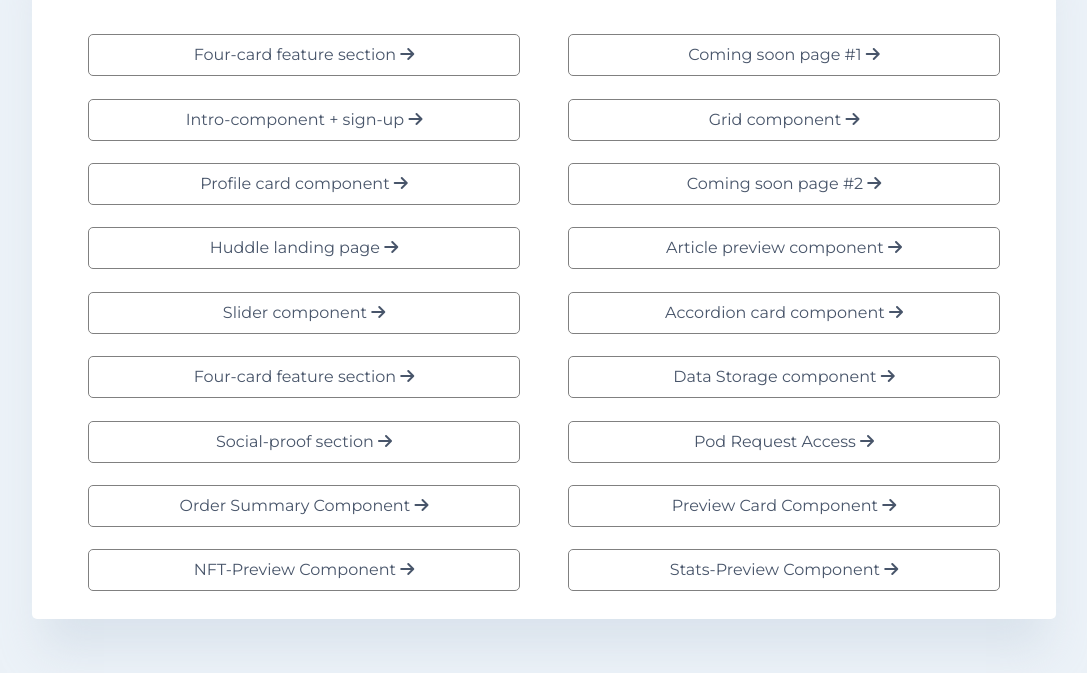
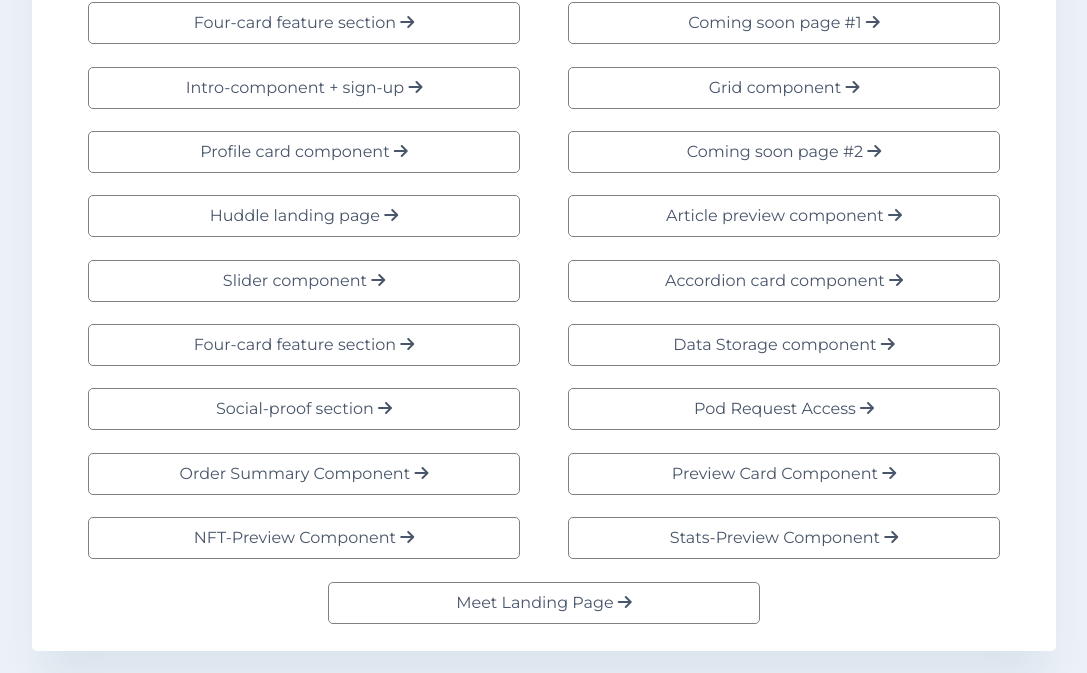
Before and after one commit to ArtemPonomarenko/FrontEndMentor, a plain HTML site: page index.html in a window 1280 px wide. Shown: the part 127-800 px from the top of the page, without its empty margins (96-1183 px from the left). Drawn offline with nearby package versions, Linux system fonts and the light colour scheme.

Commit message:
add meet landing page

```diff
--- a/index.html
+++ b/index.html
@@ -73,6 +73,10 @@
             href="./newbie/stats-preview/index.html">Stats-Preview Component <i
               class="fas fa-arrow-right hvr-icon"></i></a>
         </div>
+        <div class="challenge hvr-icon-wobble-horizontal hvr-grow-shadow"><a
+            href="./newbie/meet-landing-page/index.html">Meet Landing Page <i
+              class="fas fa-arrow-right hvr-icon"></i></a>
+        </div>
 
 
       </div>
```
